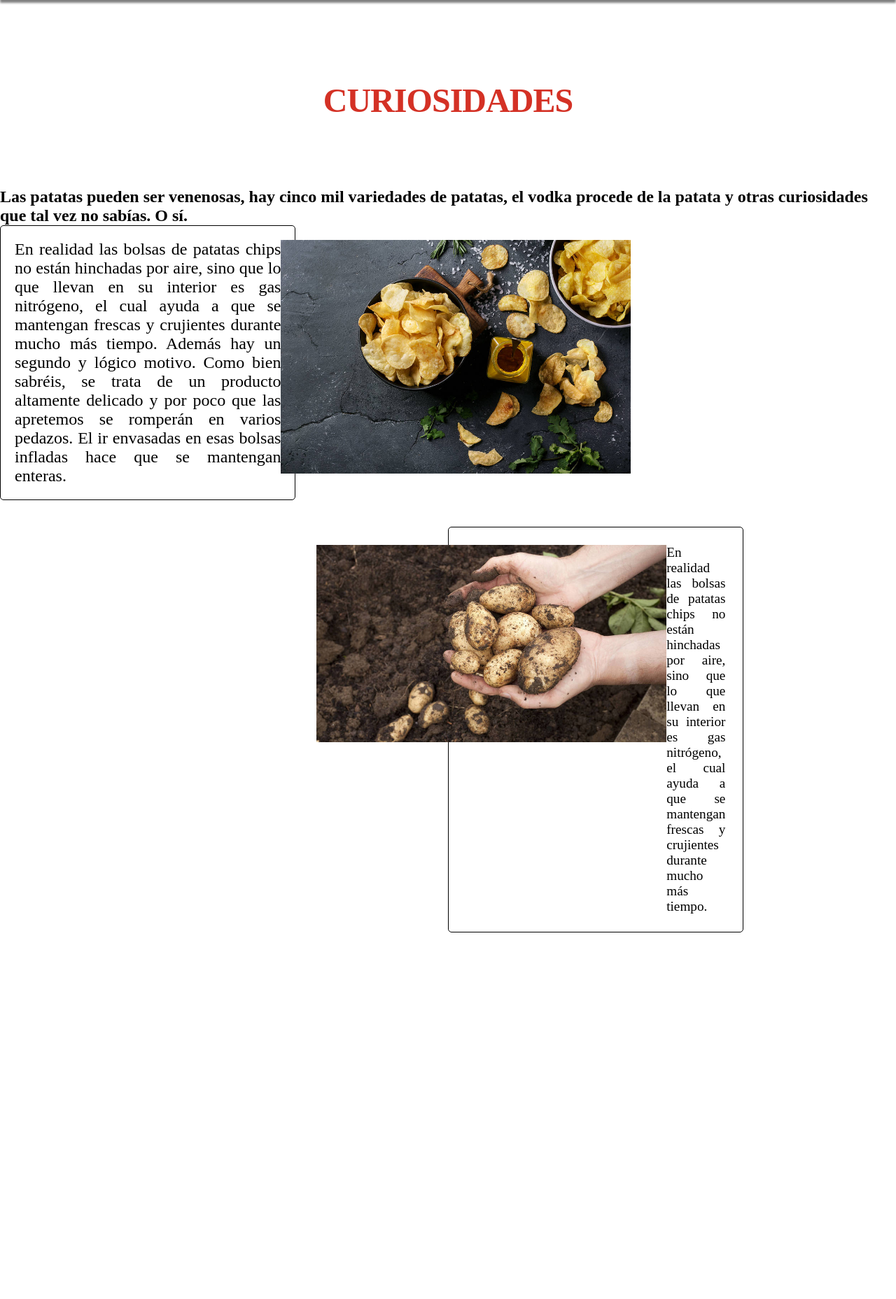
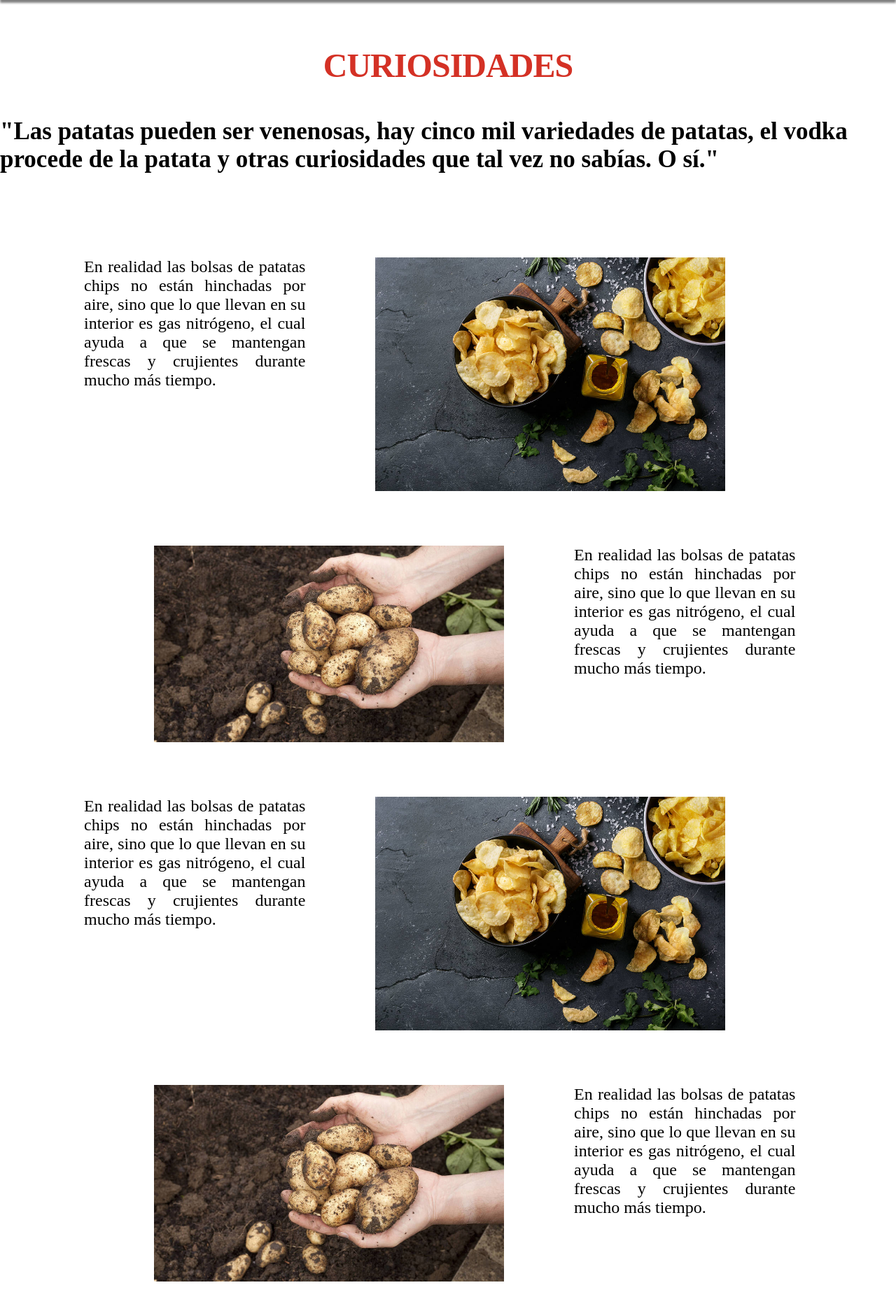
Before and after one commit to joseton/MF0493_3, a PHP site: page /curiosidades.html in a window 1280 px wide. Shown: the part 83-1940 px from the top of the page at 70% size. Before the commit the page ends 1416 px from the top, so only its background shows below. Run offline with PHP 8.4, Linux system fonts and the light colour scheme.

Commit message:
16/03/2020 curiosidades: texto e img

```diff
--- a/css/curiosidades.css
+++ b/css/curiosidades.css
@@ -12,11 +12,11 @@ h1{
     letter-spacing: -.02em;
     line-height: 1;
     padding-top: 20px;
-    margin: 100px;
+    margin: 50px;
 }
 
 h2{
-
+    font-size: 35px;
 
 }
 h3{
@@ -24,15 +24,15 @@ h3{
 
 }
 .container_curiosidades{
-    margin: 20px;
-    display: flex;
-    justify-content: space-around;
-
+    /* border: 1px solid red; */
+    margin-left: 100px;
+    margin-right: 100px;
+    margin-top: 100px;
+    margin-bottom: 100px;
 }
 
-
 .curiosidadesizq{
-    border: 1px solid black;
+    /* border: 1px solid black; */
     text-align: justify;
     font-size:  150%;
     margin-right: 50%;
@@ -44,21 +44,41 @@ h3{
 }
 
 .curiosidadesdcha{
-    border: 1px solid black;
+    /* border: 1px solid black; */
     text-align: justify;
-    font-size:  120%;
-    margin-left: 50%;
+    font-size:  150%;
+    margin-right: 50%;
     max-width: 33%;
-    padding: 25px;
+    padding: 20px;
     border-radius: 5px;
     margin-bottom: 3%;
-    display: flex;
-    flex-direction: row-reverse;
+    display: -webkit-box;
 
 }
 
 .imagenescurios img{
     width: 500px;
+    margin-left: 100px;
+    margin-right: 100px;
+
+}
+
+.imagenescurios img:hover{
+    margin-left: 100px;
+    margin-right: 100px;
+
+}
+
+/* p{
+    display: none;
+}
+.textocurios{
+
+    background-color: yellow;
 
 
 }
+.imagenescurios img:hover + .textocurios{
+
+    display: block;
+} */
--- a/curiosidades.html
+++ b/curiosidades.html
@@ -13,6 +13,8 @@
         <script type="text/javascript" src="js/index.js"></script>
     </head>
     <body>
+
+
             <header>
                 <nav class="menu" >
                     <ul>
@@ -28,31 +30,86 @@
             <main>
 
                 <h1>CURIOSIDADES</h1>
-                <h2>Las patatas pueden ser venenosas, hay cinco mil variedades de patatas, el vodka procede de la patata y otras curiosidades que tal vez no sabías. O sí.</h2>
-                <div class="container_curiosidades1">
+
+                <h2>"Las patatas pueden ser venenosas, hay cinco mil variedades de patatas, el vodka procede de la patata y otras curiosidades que tal vez no sabías. O sí."</h2>
+
+                <div class="container_curiosidades">
 
                     <div class="curiosidadesizq">
-                        <p>En realidad las bolsas de patatas chips no están hinchadas por aire, sino que lo que llevan en su interior es gas nitrógeno, el cual ayuda a que se mantengan frescas y crujientes durante mucho más tiempo.
-
-                        Además hay un segundo y lógico motivo. Como bien sabréis, se trata de un producto altamente delicado y por poco que las apretemos se romperán en varios pedazos. El ir envasadas en esas bolsas infladas hace que se mantengan enteras.
-                    </p>
-                    <div class="imagenescurios">
-                        <img src="img/images6.jpg" alt="">
-                    </div>
+                        <div class="textocurios">
+                            <p>
+                                En realidad las bolsas de patatas chips no están hinchadas por aire, sino que lo que llevan en su interior es gas nitrógeno, el cual ayuda a que se mantengan frescas y crujientes durante mucho más tiempo.
+                            </p>
+                        </div>
+                        <div class="imagenescurios">
+                            <img src="img/images6.jpg" alt="">
+                        </div>
 
                     </div>
 
 
                     <div class="curiosidadesdcha">
-                        <p>
-                            En realidad las bolsas de patatas chips no están hinchadas por aire, sino que lo que llevan en su interior es gas nitrógeno, el cual ayuda a que se mantengan frescas y crujientes durante mucho más tiempo.
-
-                        </p>
-
                         <div class="imagenescurios">
                             <img src="img/images7.jpg" alt="">
                         </div>
+                        <div class="textocurios">
+                            <p>
+                                En realidad las bolsas de patatas chips no están hinchadas por aire, sino que lo que llevan en su interior es gas nitrógeno, el cual ayuda a que se mantengan frescas y crujientes durante mucho más tiempo.
+                            </p>
+                        </div>
                     </div>
+
+                    <div class="curiosidadesizq">
+                        <div class="textocurios">
+                            <p>
+                                En realidad las bolsas de patatas chips no están hinchadas por aire, sino que lo que llevan en su interior es gas nitrógeno, el cual ayuda a que se mantengan frescas y crujientes durante mucho más tiempo.
+                            </p>
+                        </div>
+                        <div class="imagenescurios">
+                            <img src="img/images6.jpg" alt="">
+                        </div>
+                    </div>
+
+
+                    <div class="curiosidadesdcha">
+                        <div class="imagenescurios">
+                            <img src="img/images7.jpg" alt="">
+                        </div>
+                        <div class="textocurios">
+                            <p>
+                                En realidad las bolsas de patatas chips no están hinchadas por aire, sino que lo que llevan en su interior es gas nitrógeno, el cual ayuda a que se mantengan frescas y crujientes durante mucho más tiempo.
+                            </p>
+                        </div>
+                    </div>
+
+                    <div class="curiosidadesizq">
+                        <div class="textocurios">
+                            <p>
+                                En realidad las bolsas de patatas chips no están hinchadas por aire, sino que lo que llevan en su interior es gas nitrógeno, el cual ayuda a que se mantengan frescas y crujientes durante mucho más tiempo.
+                            </p>
+                        </div>
+                        <div class="imagenescurios">
+                            <img src="img/images6.jpg" alt="">
+                        </div>
+
+                    </div>
+
+
+                    <div class="curiosidadesdcha">
+                        <div class="imagenescurios">
+                            <img src="img/images7.jpg" alt="">
+                        </div>
+                        <div class="textocurios">
+                            <p>
+                                En realidad las bolsas de patatas chips no están hinchadas por aire, sino que lo que llevan en su interior es gas nitrógeno, el cual ayuda a que se mantengan frescas y crujientes durante mucho más tiempo.
+                            </p>
+                        </div>
+
+
+
+                    </div>
+
+
 
                 </div>
 
@@ -62,7 +119,7 @@
     </body>
 
 
-    <!-- <footer id="footer">
+    <footer id="footer">
         <div class="footerleft">
             <span> Únete a nuestro equipo </span>
             <span> Política de cookies </span>
@@ -80,6 +137,6 @@
             <img src="img/logo4.png" alt="" width="40px" height="40px">
         </div>
     </footer>
- -->
+
 
 </html>
--- a/php/backend.php
+++ b/php/backend.php
@@ -1,5 +1,4 @@
 <?php
-
     // temporizador 2sec
     usleep(1500000);
 
```
Also changed, not shown: img/curiosidades.jpeg (added).
